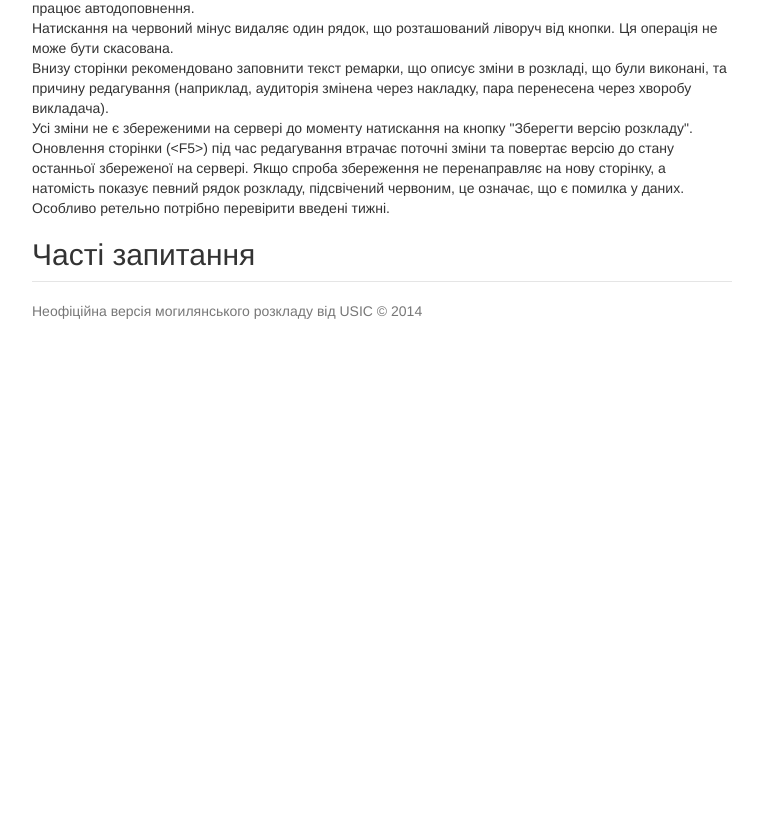
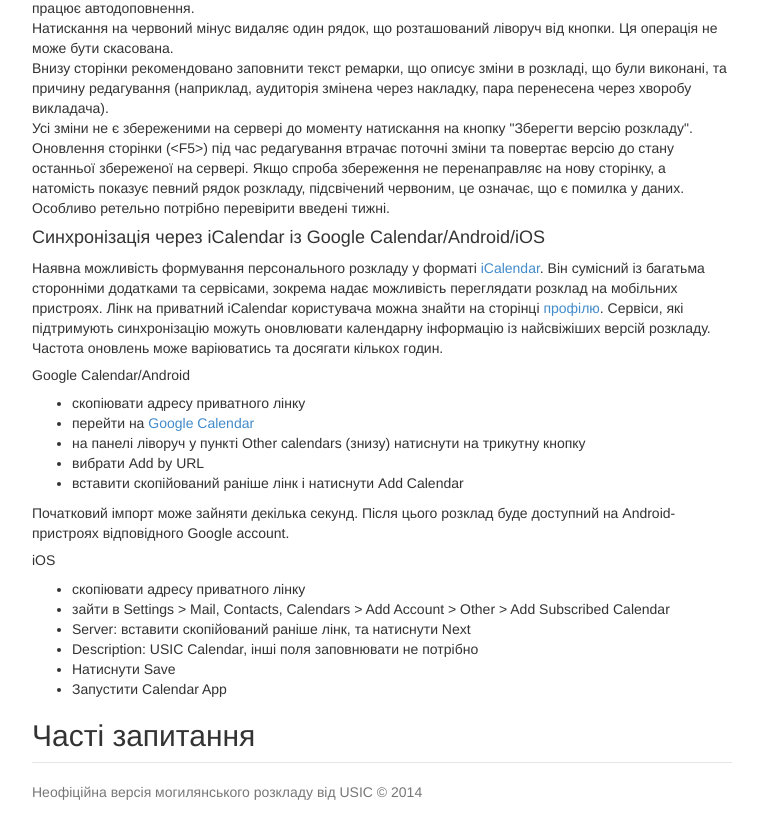
Before and after one commit to troyand/timetable_nonrel, a Django app: page /info/ in a window 1280 px wide. Shown: the part 654-1486 px from the top of the page, without its empty margins (258-1021 px from the left). Before the commit the page ends 973 px from the top, so only its background shows below. Run offline with Django 3.2, Linux system fonts and the light colour scheme; parts of the project's set-up code (start-up, migrations or seed data) failed here and were passed over; some libraries are stand-ins or nearby versions.

Commit message:
ical info

```diff
--- a/timetable/templates/info.html
+++ b/timetable/templates/info.html
@@ -50,8 +50,36 @@
 </p>
 
 
-<h4></h4>
+<h4>Синхронізація через iCalendar із Google Calendar/Android/iOS</h4>
 <p>
+Наявна можливість формування персонального розкладу у форматі <a href="http://en.wikipedia.org/wiki/ICalendar">iCalendar</a>.
+Він сумісний із багатьма сторонніми додатками та сервісами, зокрема надає можливість переглядати розклад на мобільних пристроях.
+Лінк на приватний iCalendar користувача можна знайти на сторінці <a href="/accounts/profile/">профілю</a>.
+Сервіси, які підтримують синхронізацію можуть оновлювати календарну інформацію із найсвіжіших версій розкладу.
+Частота оновлень може варіюватись та досягати кількох годин.
+</p>
+<h5>Google Calendar/Android</h5>
+<p>
+<ul>
+    <li>скопіювати адресу приватного лінку</li>
+    <li>перейти на <a href="https://www.google.com/calendar/">Google Calendar</a></li>
+    <li>на панелі ліворуч у пункті Other calendars (знизу) натиснути на трикутну кнопку</li>
+    <li>вибрати Add by URL</li>
+    <li>вставити скопійований раніше лінк і натиснути Add Calendar</li>
+</ul>
+Початковий імпорт може зайняти декілька секунд.
+Після цього розклад буде доступний на Android-пристроях відповідного Google account.
+</p>
+<h5>iOS</h5>
+<p>
+<ul>
+    <li>скопіювати адресу приватного лінку</li>
+    <li>зайти в Settings &gt; Mail, Contacts, Calendars &gt; Add Account &gt; Other &gt; Add Subscribed Calendar</li>
+    <li>Server: вставити скопійований раніше лінк, та натиснути Next</li>
+    <li>Description: USIC Calendar, інші поля заповнювати не потрібно</li>
+    <li>Натиснути Save</li>
+    <li>Запустити Calendar App</li>
+</ul>
 </p>
 
 
--- a/timetable/templates/registration/profile.html
+++ b/timetable/templates/registration/profile.html
@@ -23,7 +23,7 @@
 
 <div class="form-horizontal">
     <div class="form-group">
-        <label for="ical" class="col-sm-3 control-label">Приватний iCal-лінк</label>
+        <label for="ical" class="col-sm-3 control-label">Приватний iCalendar-лінк</label>
         <div class="col-sm-9">
             <input class="form-control" id="ical" type="text" onclick="this.select();" value="{{ ical_url }}" autocomplete="off">
         </div>
```
